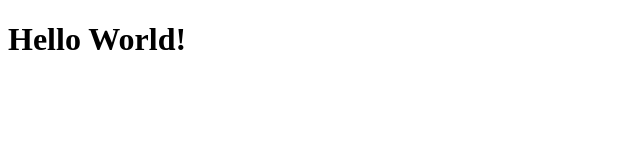
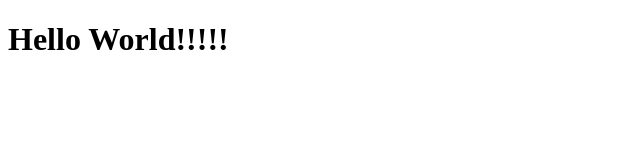
Before and after one commit to mpowers42/pluralsight-js-dev-env, a website: page src/index.html in a window 1280 px wide. Shown: the full height of the page, 0-640 px from the left. Drawn offline with Linux system fonts and the light colour scheme.

Commit message:
sharing work in progress

```diff
--- a/src/index.html
+++ b/src/index.html
@@ -4,6 +4,6 @@
     <meta charset="UTF-8">
   </head>
   <body>
-    <h1>Hello World!</h1>
+    <h1>Hello World!!!!!</h1>
   </body>
 </html>
```
